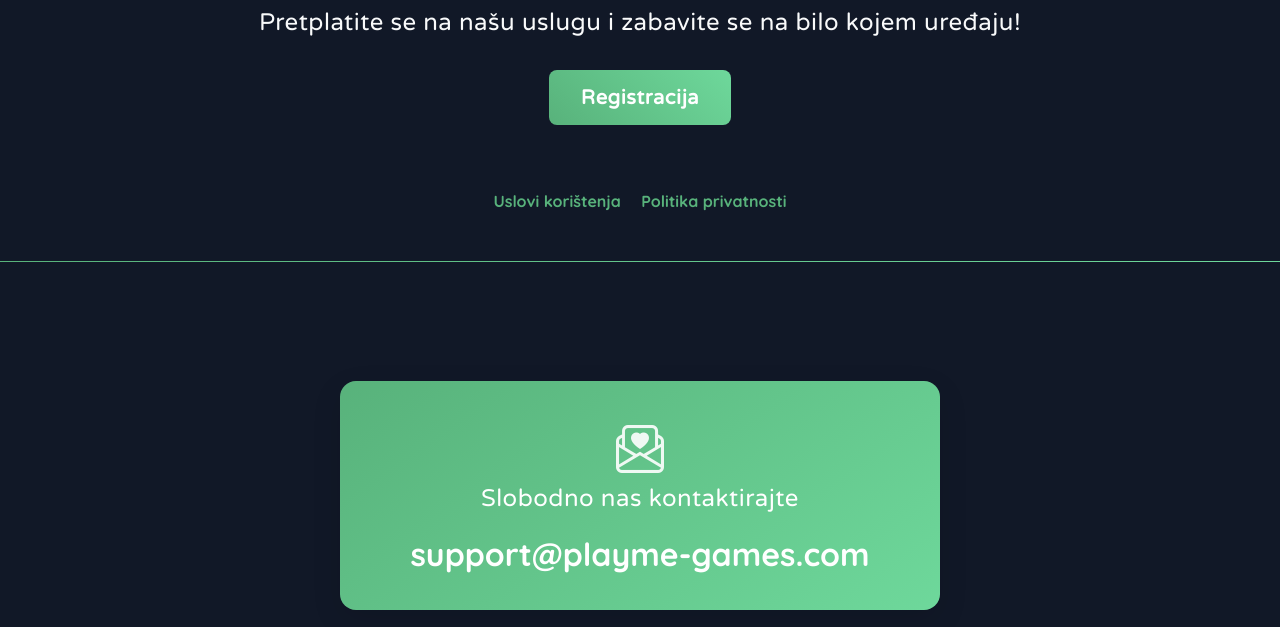
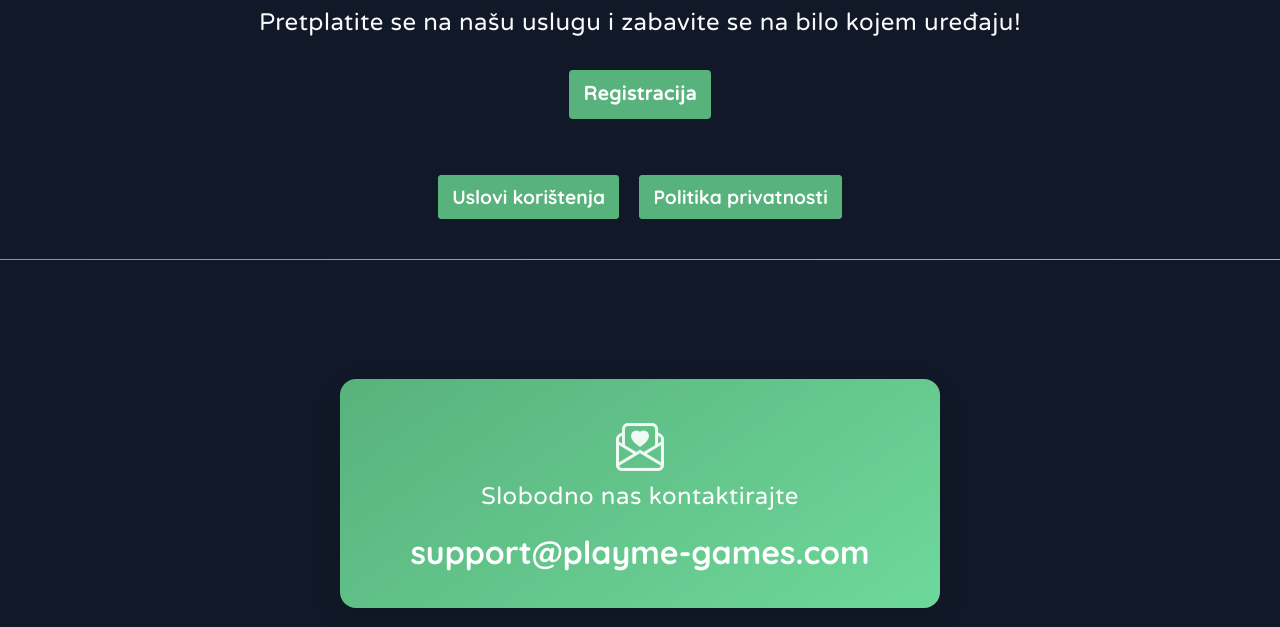
Before and after one commit to Concorder/PlaymeGames, a website: page ba.html in a window 1280 px wide. Shown: the part 173-800 px from the top of the page. Drawn offline with nearby package versions, Linux system fonts and the light colour scheme; files whose address does not match are found by name; a web font is replaced by a local one.

Commit message:
robots added

```diff
--- a/css/style.css
+++ b/css/style.css
@@ -332,26 +332,25 @@ footer {
 }
 
 .signup-section a {
-    color: var(--primary);
+    background: var(--primary);
+    color: #fff;
+    padding: 8px 12px;
+    border: 2px solid var(--primary);
     text-decoration: none;
     font-weight: 700;
     transition: all 0.3s ease;
     position: relative;
+    font-size: 1.2rem;
+    border-radius: 4px;
 }
 
-.signup-section a::after {
-    content: '';
-    position: absolute;
-    width: 0;
-    height: 2px;
-    bottom: -4px;
-    left: 0;
+
+.signup-section a:hover {
     background: var(--accent);
-    transition: width 0.3s ease;
 }
 
 .signup-section a:hover {
-    color: var(--accent);
+    background: var(--accent);
 }
 
 .signup-section a:hover::after {
--- /dev/null
+++ b/robots.txt
@@ -0,0 +1,2 @@
+User-agent: *
+Disallow: /
```
